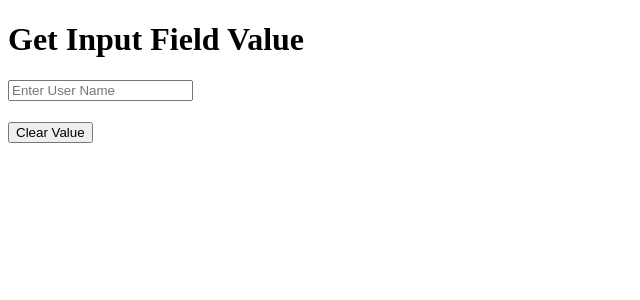
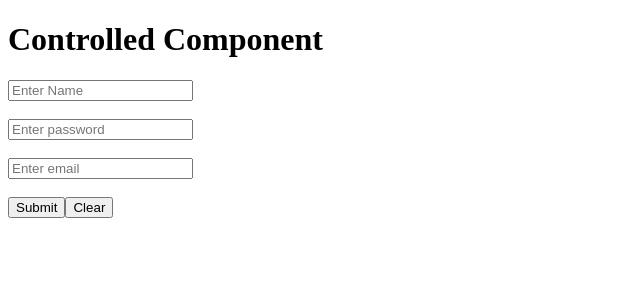
Before and after one commit to ShahbazAslam-786/React-Blog, a React (Vite) app: page / in a window 1280 px wide. Shown: the top 300 px of the page, without its empty margins (0-640 px from the left). Built offline with nearby package versions, Linux system fonts and the light colour scheme.

Commit message:
Controlled Component

```diff
--- a/src/App.jsx
+++ b/src/App.jsx
@@ -1,13 +1,25 @@
-import { useState } from "react"
+import { useState } from "react";
 
-function App () {
-  const [val, setVal] = useState("")
+function App() {
+  const [name, setName] = useState("")
+  const [password, setPassword] = useState("")
+  const [email, setEmail] = useState("")
   return (
     <div>
-      <h1>Get Input Field Value</h1>
-      <input type="text" value={val} onChange={(event) => setVal(event.target.value)} placeholder="Enter User Name" />
-      <h1>{val}</h1>
-      <button onClick={()=> setVal("")}>Clear Value</button>
+      <h1>Controlled Component</h1>
+      <form action="" method="get">
+        <input type="text" value={name} onChange={(event) => setName(event.target.value)} placeholder="Enter Name" />
+        <br /> <br />
+        <input type="password" value={password} onChange={(event) => setPassword(event.target.value)} placeholder="Enter password" />
+        <br /> <br />
+        <input type="text" value={email} onChange={(event) => setEmail(event.target.value)} placeholder="Enter email" />
+        <br /> <br />
+        <button>Submit</button>
+        <button onClick={() => {setEmail(""); setName(""); setPassword("")}}>Clear</button>
+        <h3>{name}</h3>
+        <h3>{password}</h3>
+        <h3>{email}</h3>
+      </form>
     </div>
   )
 }
```
